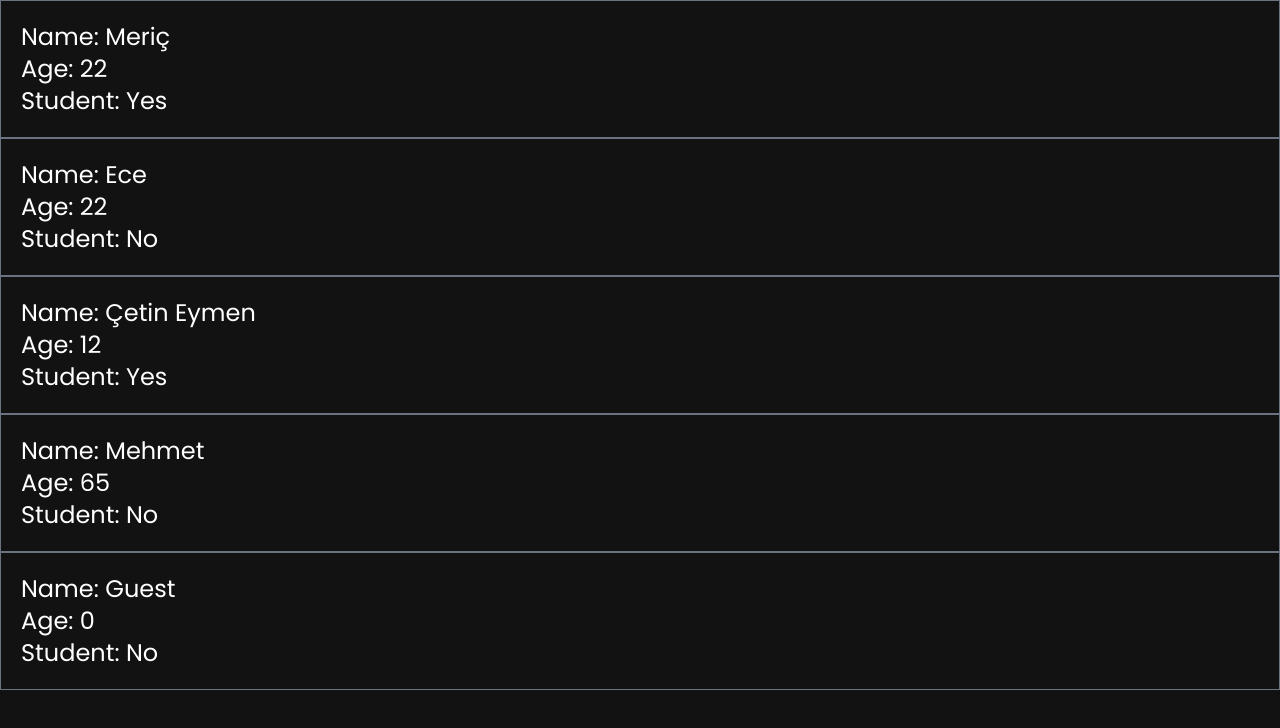
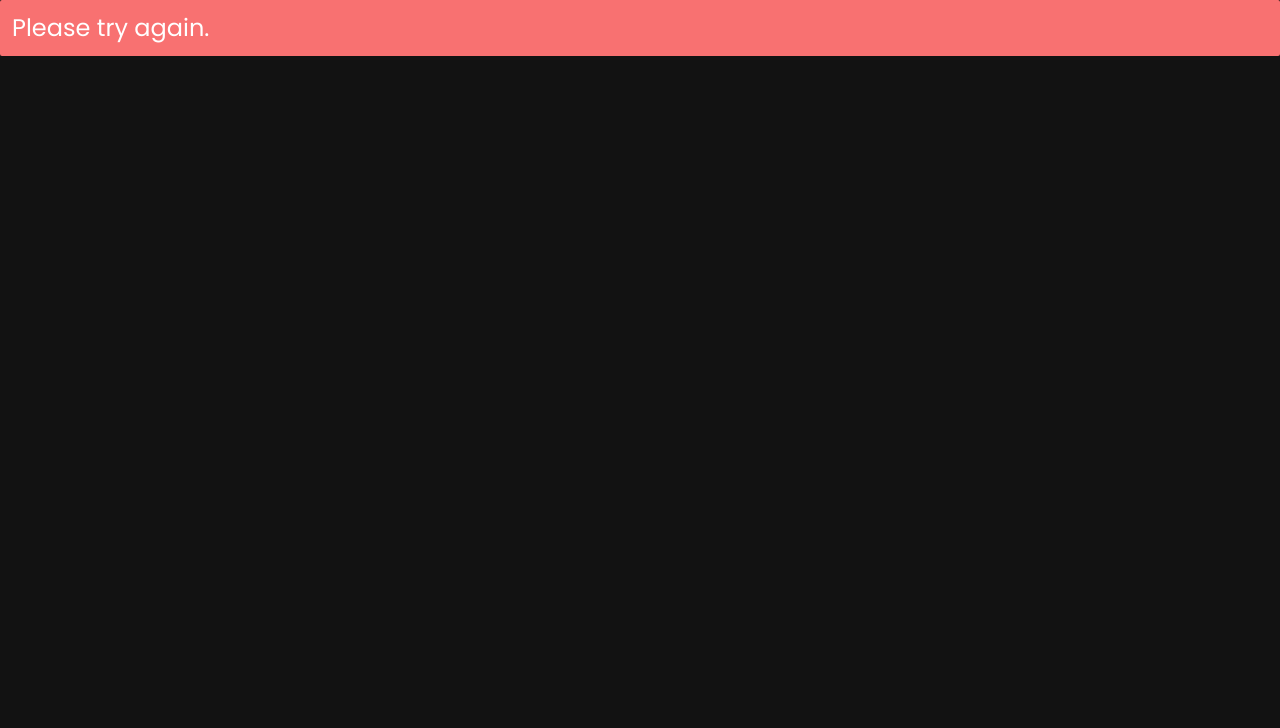
Before and after one commit to mericcintosun/learn-react-itubc, a React (Vite) app: page / in a window 1280 px wide. Shown: the top 728 px of the page. Built offline with nearby package versions, Linux system fonts and the light colour scheme.

Commit message:
lesson5-conditional rendering

```diff
--- a/eslint.config.js
+++ b/eslint.config.js
@@ -33,6 +33,7 @@ export default [
         'warn',
         { allowConstantExport: true },
       ],
+      'react/prop-types': 'off',
     },
   },
 ]
--- a/src/App.jsx
+++ b/src/App.jsx
@@ -3,16 +3,14 @@
 // import Food from "./components/Food";
 // import Footer from "./components/Footer";
 // import Header from "./components/Header";
-import Student from "./components/Student";
+// import Student from "./components/Student";
+import UserGreeting from "./components/UserGreeting";
+
 import "./index.css";
 function App() {
   return (
     <>
-      <Student name = 'Meriç' age = {22} isStudent={true} />
-      <Student name = 'Ece' age = {22} isStudent={false} />
-      <Student name = 'Çetin Eymen' age = {12} isStudent={true} />
-      <Student name = 'Mehmet' age = {65} isStudent={false} />
-      <Student/>
+     <UserGreeting isLoggedIn= {false} username = "0xmericeth"/>
     </>
   );
 }
--- /dev/null
+++ b/src/components/UserGreeting.jsx
@@ -0,0 +1,16 @@
+const UserGreeting = (props) => {
+  const welcomeMessage = (
+    <h2 className="text-2xl bg-green-400 text-white p-3 rounded-sm m-0">
+      Welcome {props.username}.
+    </h2>
+  );
+  const loginMessage = (
+    <h2 className="text-2xl bg-red-400 text-white p-3 rounded-sm m-0">
+      Please try again.
+    </h2>
+  );
+
+  return <>{props.isLoggedIn ? welcomeMessage : loginMessage}</>;
+};
+
+export default UserGreeting;
```
